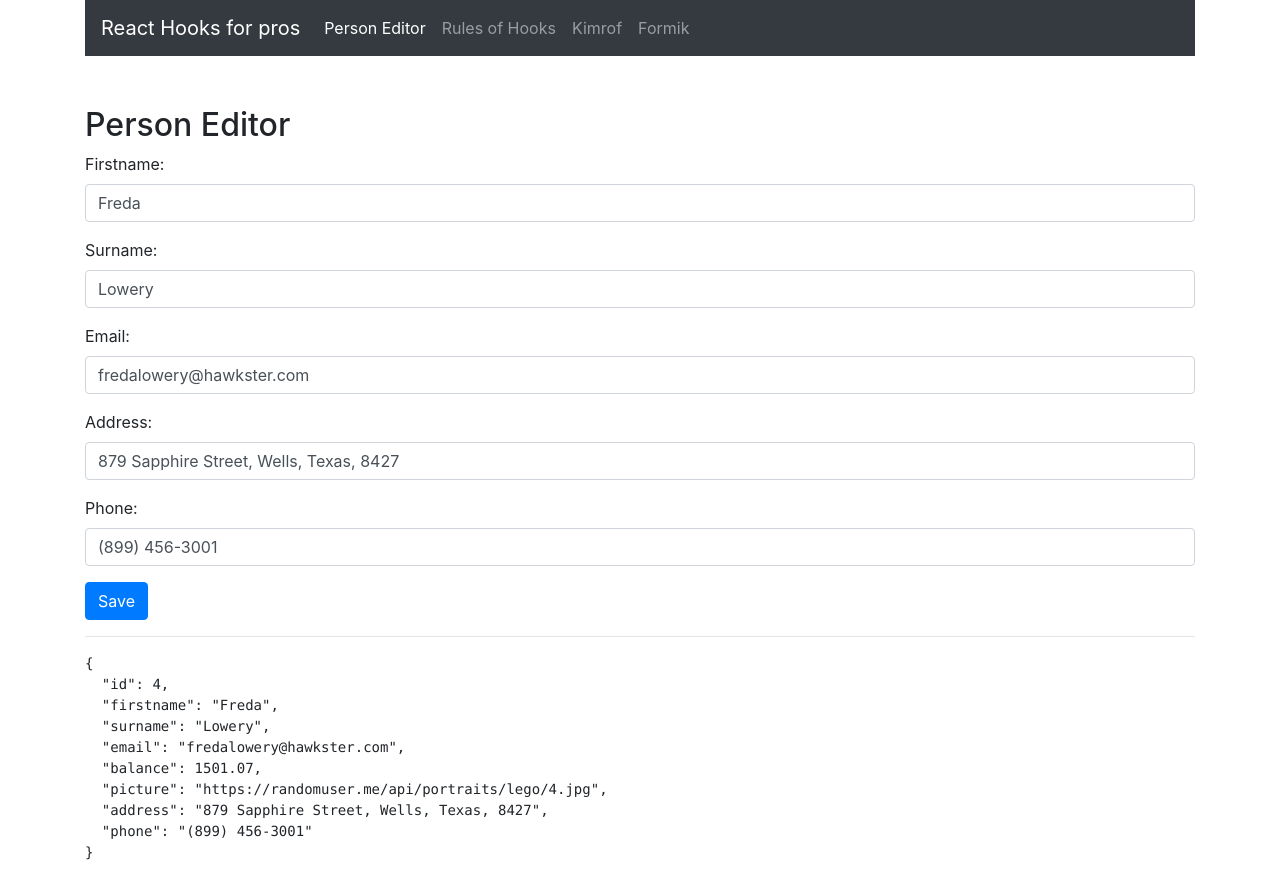
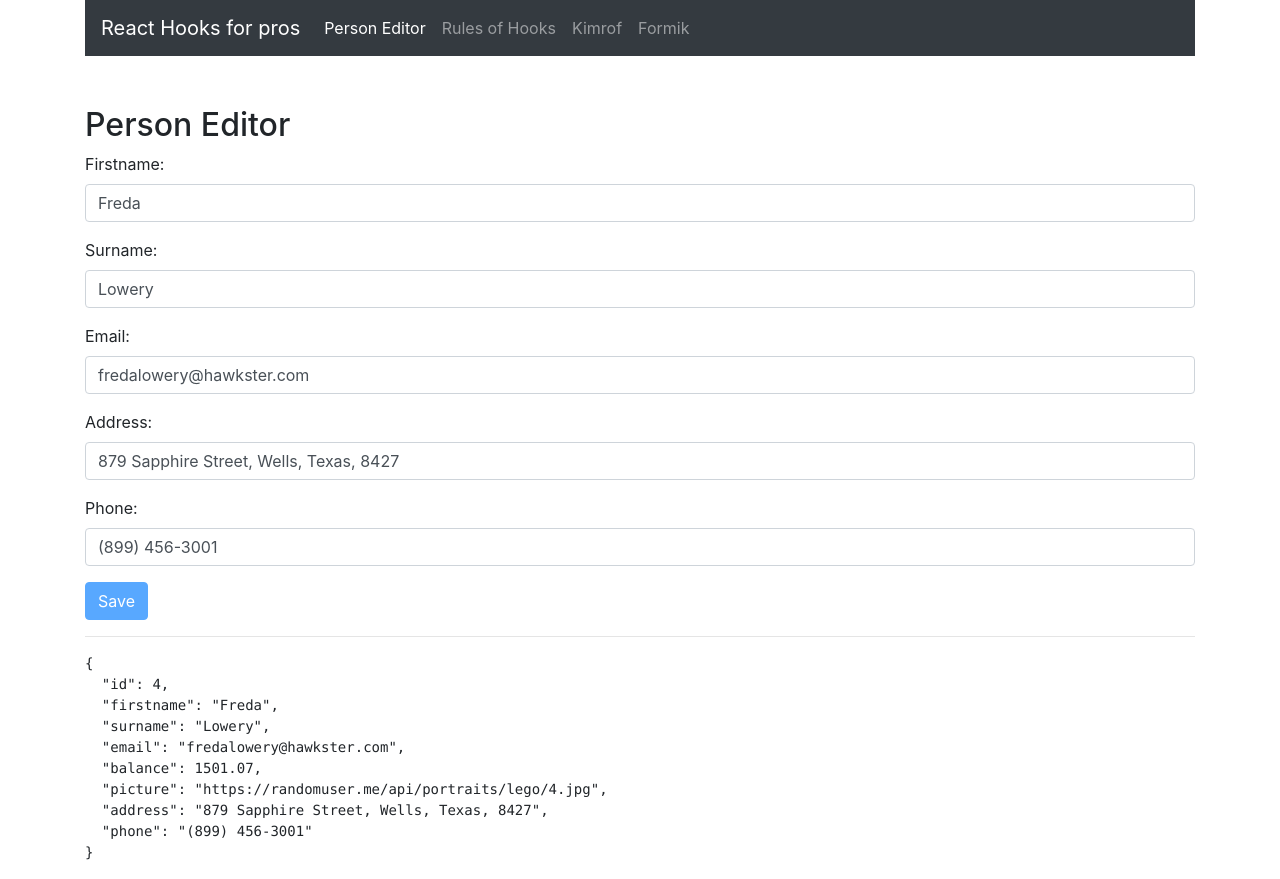
Before and after one commit to mauricedb/react-hooks-tips-only-the-pros-know, a React (Vite) app: page /person-editor in a window 1280 px wide. Built offline with nearby package versions, Linux system fonts and the light colour scheme.

Commit message:
Disable save button if there are no changes

```diff
--- a/src/person-editor/PersonEditor.tsx
+++ b/src/person-editor/PersonEditor.tsx
@@ -8,7 +8,7 @@ import { initialPerson } from "../utils";
 import { usePerson } from "./usePerson";
 
 export function PersonEditor(): ReactElement {
-  const [person, setPerson] = usePerson(initialPerson);
+  const [person, setPerson, { isDirty }] = usePerson(initialPerson);
 
   if (!person) {
     return <Loading />;
@@ -58,7 +58,9 @@ export function PersonEditor(): ReactElement {
           setPerson({ ...person, phone: e.target.value });
         }}
       />
-      <button className="btn btn-primary">Save</button>
+      <button className="btn btn-primary" disabled={!isDirty}>
+        Save
+      </button>
       <hr />
       <pre>{JSON.stringify(person, null, 2)}</pre>
     </form>
--- a/src/person-editor/usePerson.ts
+++ b/src/person-editor/usePerson.ts
@@ -11,10 +11,24 @@ function savePerson(person: Person | null): void {
   localforage.setItem("person", person);
 }
 
-export function usePerson(
-  initialPerson: Person
-): [Person | null, (person: Person | null) => void] {
-  const [person, setPerson] = useState<Person | null>(null);
+interface FormState {
+  isDirty: boolean;
+  isValid: boolean;
+}
+
+type UsePersonReturnType = [
+  Person | null,
+  (person: Person | null) => void,
+  FormState
+];
+
+export function usePerson(initialPerson: Person): UsePersonReturnType {
+  const [person, setPersonState] = useState<Person | null>(null);
+  const [formState, setFormState] = useState({
+    isDirty: false,
+    isValid: true,
+  });
+
   const loaded = useRef(false);
 
   useLayoutEffect(() => {
@@ -30,7 +44,7 @@ export function usePerson(
       // await sleep(2500);
       const person = await localforage.getItem<Person>("person");
       if (loaded.current) {
-        setPerson(person ?? initialPerson);
+        setPersonState(person ?? initialPerson);
       }
     };
     getPerson();
@@ -44,5 +58,10 @@ export function usePerson(
     savePerson(person);
   });
 
-  return [person, setPerson];
+  const setPerson = (person: React.SetStateAction<Person | null>) => {
+    setPersonState(person);
+    setFormState((s) => ({ ...s, isDirty: true }));
+  };
+
+  return [person, setPerson, formState];
 }
```
